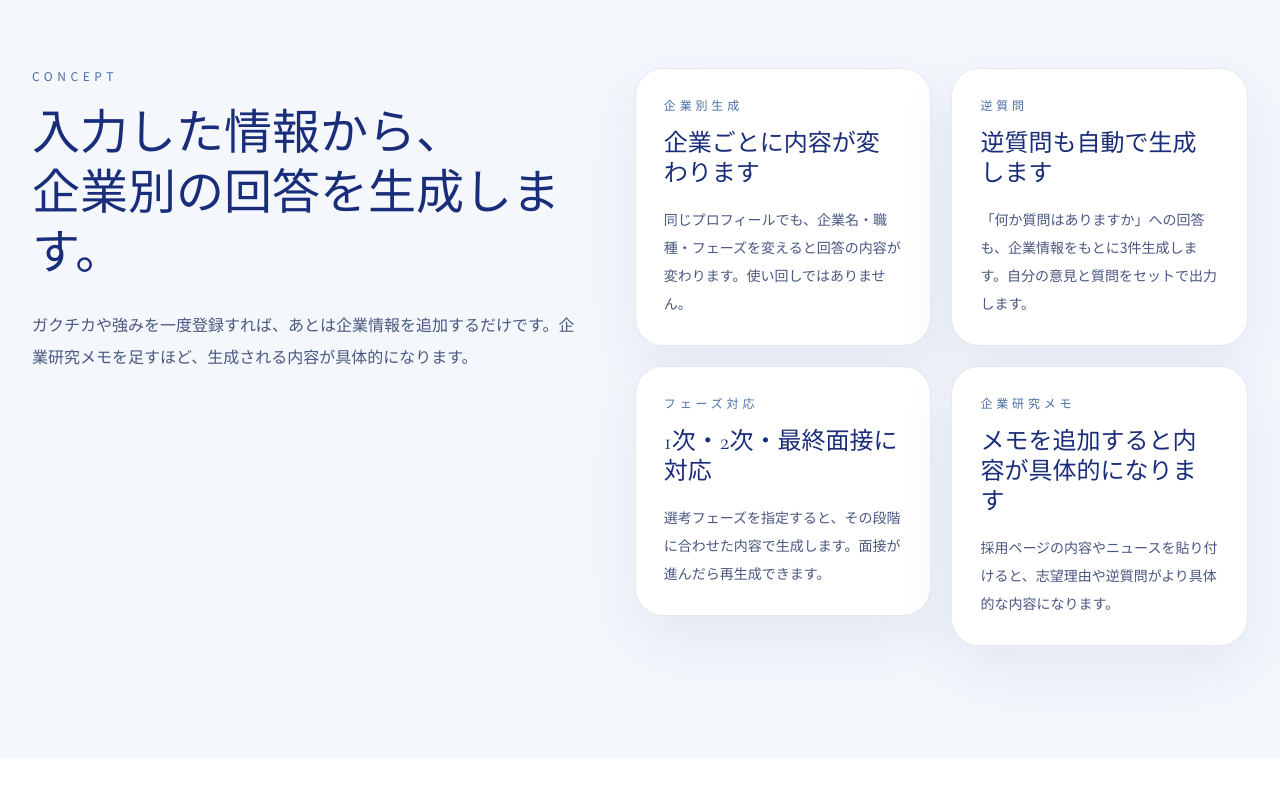
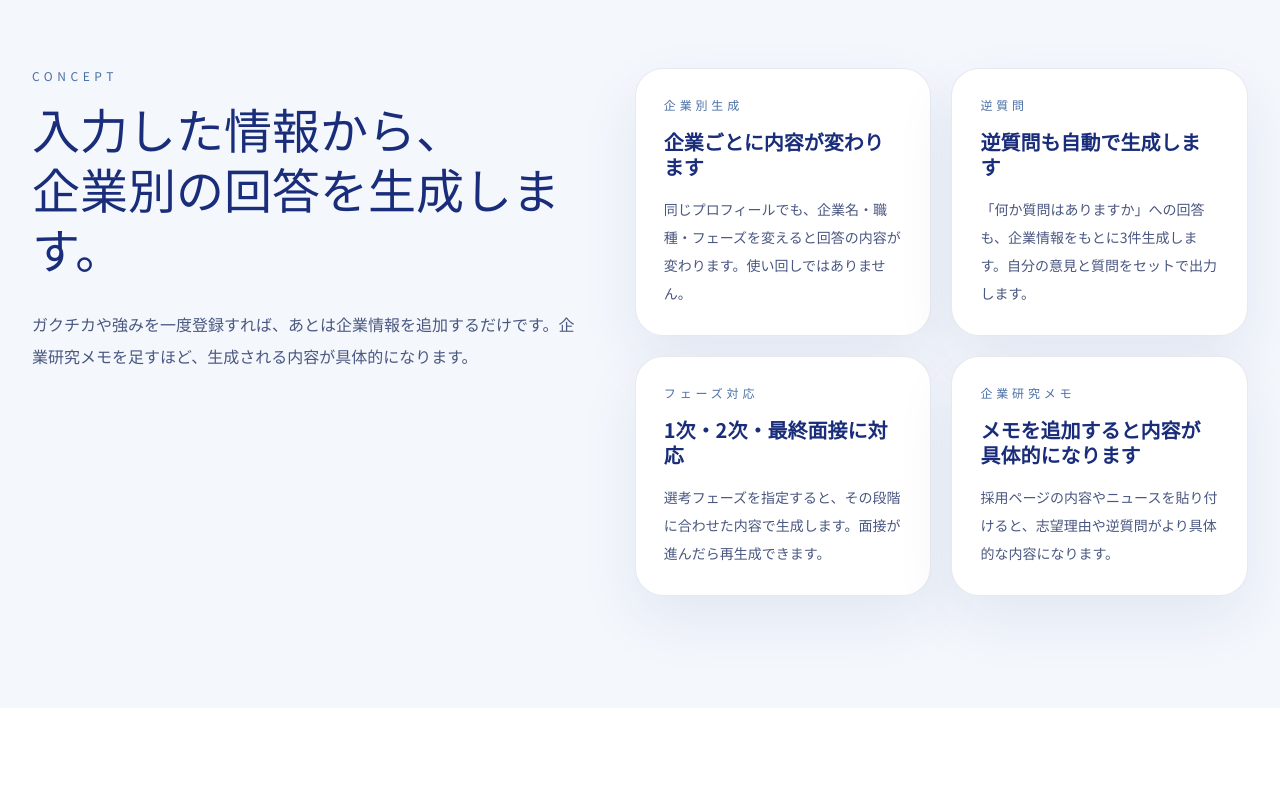
Before and after one commit to iwasaki2/shuukatsu-boost, a Next.js app: page / in a window 1280 px wide. Shown: the part 1180-1980 px from the top of the page. Built offline with nearby package versions, Linux system fonts and the light colour scheme.

Commit message:
数字のフォント修正: CTA見出し・機能カードをサンセリフに変更

```diff
--- a/src/app/page.tsx
+++ b/src/app/page.tsx
@@ -325,7 +325,7 @@ export default function Home() {
               <AnimateIn key={card.title} delay={i * 80}>
                 <article className="rounded-[1.75rem] border border-[var(--line)] bg-white p-7 shadow-[0_24px_60px_rgba(26,45,122,0.08)] transition duration-300 hover:-translate-y-1 hover:shadow-[0_32px_80px_rgba(26,45,122,0.14)]">
                   <p className="text-xs uppercase tracking-[0.32em] text-[var(--accent)]">{card.label}</p>
-                  <h3 className="mt-4 font-serif text-2xl leading-tight text-[var(--navy)]">{card.title}</h3>
+                  <h3 className="mt-4 text-xl font-bold leading-tight text-[var(--navy)]">{card.title}</h3>
                   <p className="mt-4 text-sm leading-7 text-[var(--ink-soft)]">{card.description}</p>
                 </article>
               </AnimateIn>
@@ -500,7 +500,7 @@ export default function Home() {
         <div className="absolute inset-0 bg-[radial-gradient(circle_at_top_left,rgba(26,127,229,0.18),transparent_25%),radial-gradient(circle_at_bottom_right,rgba(255,255,255,0.08),transparent_20%)]" />
         <AnimateIn className="relative mx-auto max-w-5xl px-5 text-center lg:px-8">
           <p className="text-xs uppercase tracking-[0.38em] text-[var(--gold-soft)]">Start Your Preparation</p>
-          <h2 className="mt-5 font-serif text-4xl leading-tight md:text-6xl">
+          <h2 className="mt-5 text-4xl font-bold leading-tight md:text-6xl">
             まず2社分、
             <br />
             無料で試してみてください。
```
